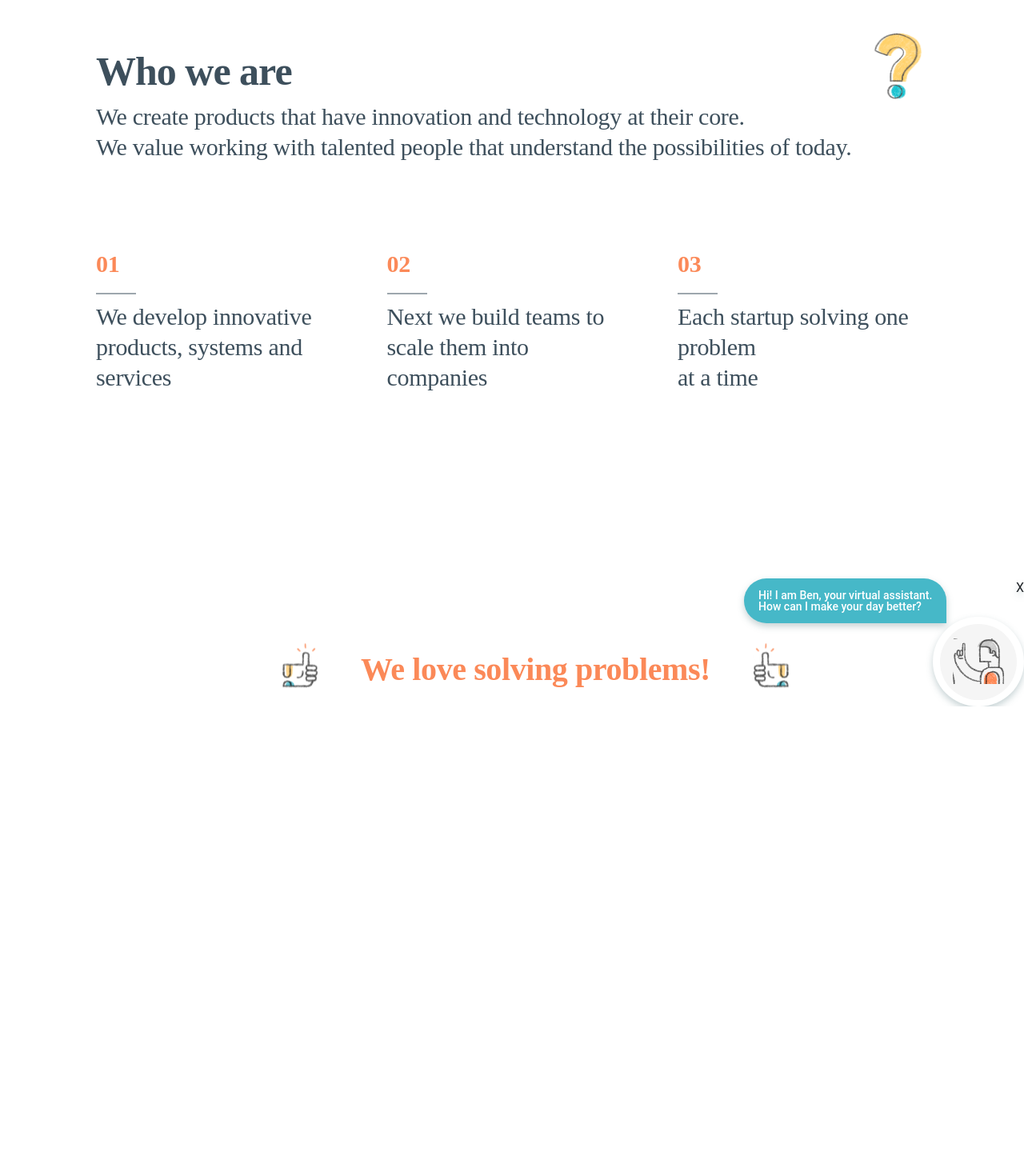
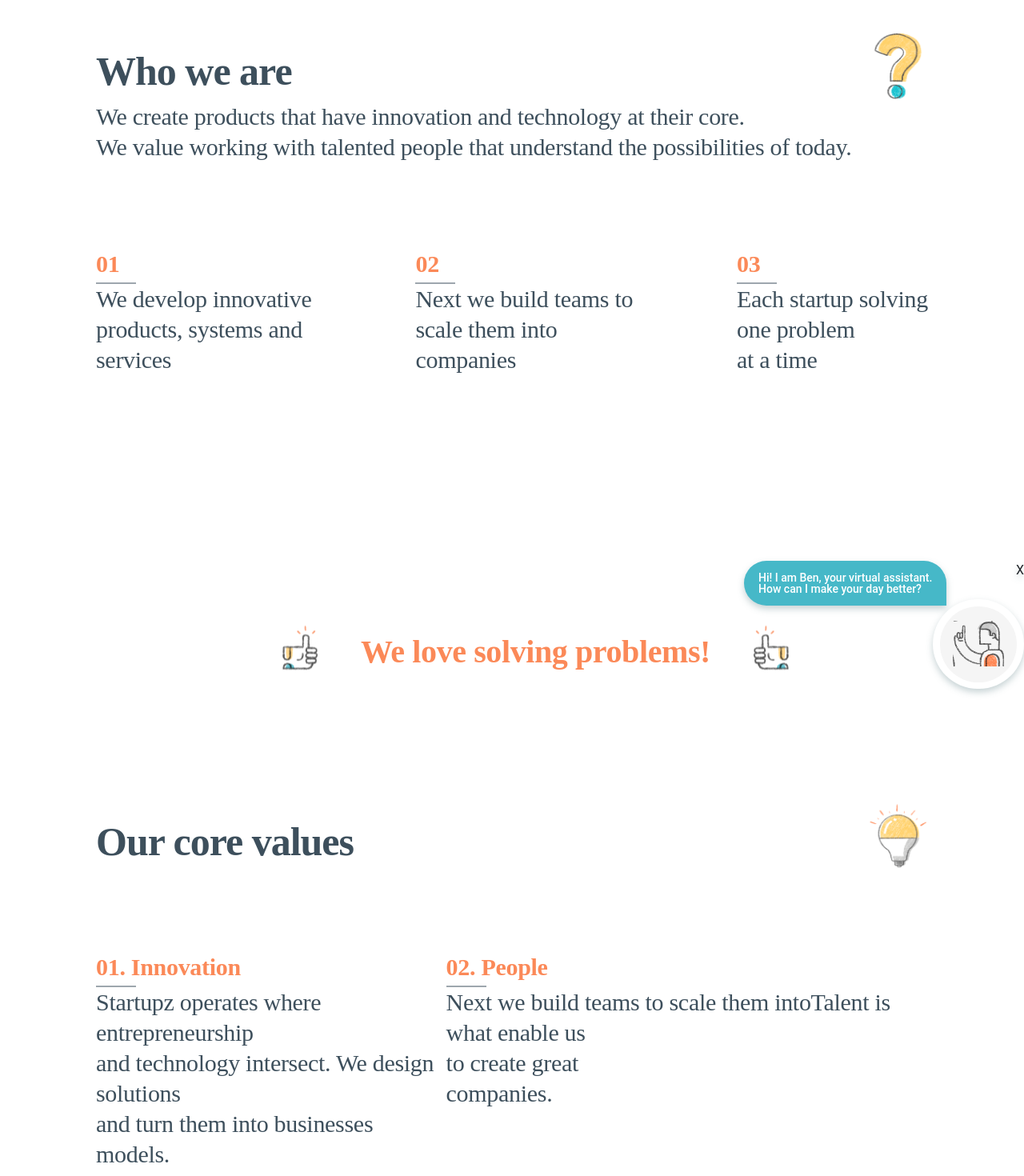
Before and after one commit to MrMerowind/startupz, a React (Create React App) app in the folder frontend/: page / in a window 1280 px wide. Shown: the part 842-2312 px from the top of the page at 80% size. Before the commit the page ends 1725 px from the top, so only its background shows below. Built offline with nearby package versions, Linux system fonts and the light colour scheme.

Commit message:
Add CoreValues contentbox

```diff
--- /dev/null
+++ b/frontend/src/components/CoreValues.js
@@ -0,0 +1,17 @@
+import React from 'react'
+import CountingWithText from './CountingWithText';
+
+export default function CoreValues() {
+  return (
+    <div className='contentbox'>
+        <div className='spacebetweenBlock'>
+            <h2  >Our core values</h2>
+            <img className='imageQuestionmark' src='/img/lightbulb.png' alt='lightbulb' />
+        </div>
+        <div className='whoWeAreCountingBoxes'>
+            <CountingWithText number={"01. Innovation"} text={"Startupz operates where entrepreneurship"} text2={"and technology intersect. We design solutions"} text3={"and turn them into businesses models."}/>
+            <CountingWithText number={"02. People"} text={"Next we build teams to scale them intoTalent is what enable us"} text2={"to create great"} text3={"companies."}/>
+        </div>
+    </div>
+  )
+}
--- a/frontend/src/components/CountingWithText.js
+++ b/frontend/src/components/CountingWithText.js
@@ -9,7 +9,7 @@ export default function CountingWithText({number, text, text2 = null, text3 = nu
     return (
         <div className='whoWeAreCountingBox'>
             <h5 className='whoWeAreCountingBoxNumber'>{number}</h5>
-            <img src='svg/linebreaker.svg' alt='line break'/>
+            <img className='whoWeAreCountingBreaker' src='svg/linebreaker.svg' alt='line break'/>
             <h4>
                 {text}
                 {text2 ? <br /> : null}
--- a/frontend/src/components/LandingPage.js
+++ b/frontend/src/components/LandingPage.js
@@ -3,6 +3,7 @@ import Header from './Header'
 import WeCreate from './WeCreate'
 import WhoWeAre from './WhoWeAre'
 import WeLoveSolving from './WeLoveSolving'
+import CoreValues from './CoreValues'
 
 export default function LandingPage() {
   return (
@@ -11,6 +12,7 @@ export default function LandingPage() {
       <WeCreate />
       <WhoWeAre />
       <WeLoveSolving />
+      <CoreValues />
     </>
   )
 }
--- a/frontend/src/components/WhoWeAre.js
+++ b/frontend/src/components/WhoWeAre.js
@@ -20,9 +20,9 @@ export default function WhoWeAre() {
             We value working with talented people that understand the possibilities of today.
         </h4>
         <div className='whoWeAreCountingBoxes'>
-            <CountingWithText number={"01"} text={"We develop innovative products, systems and services"}/>
-            <CountingWithText number={"02"} text={"Next we build teams to scale them into"} text2={"companies"}/>
-            <CountingWithText number={"03"} text={"Each startup solving one problem"} text2={"at a time"}/>
+            <CountingWithText number={"01"} text={"We develop innovative"} text2={"products, systems and"} text3={"services"}/>
+            <CountingWithText number={"02"} text={"Next we build teams to"} text2={"scale them into"} text3={"companies"}/>
+            <CountingWithText number={"03"} text={"Each startup solving"} text2={"one problem"} text3={"at a time"}/>
         </div>
     </div>
   )
--- a/frontend/src/stylesheet/contentbox.scss
+++ b/frontend/src/stylesheet/contentbox.scss
@@ -38,7 +38,10 @@
 
     .whoWeAreCountingBox {
         margin-top: 79px;
-        width: 313px;
+        display: flex;
+        flex-direction: column;
+
+    }
 
     .whoWeAreCountingBoxNumber {
         color: $primary-orange;
@@ -49,6 +52,11 @@
         line-height: 30px; /* 100% */
         letter-spacing: -0.3px;
     }
+
+    .whoWeAreCountingBreaker {
+        display: inline-block;
+        width: 50px;
+        height: 2px;
     }
 }
 
```
Also changed, not shown: frontend/public/img/lightbulb.png (added). Lines whose indentation alone changed are shown as unchanged.
